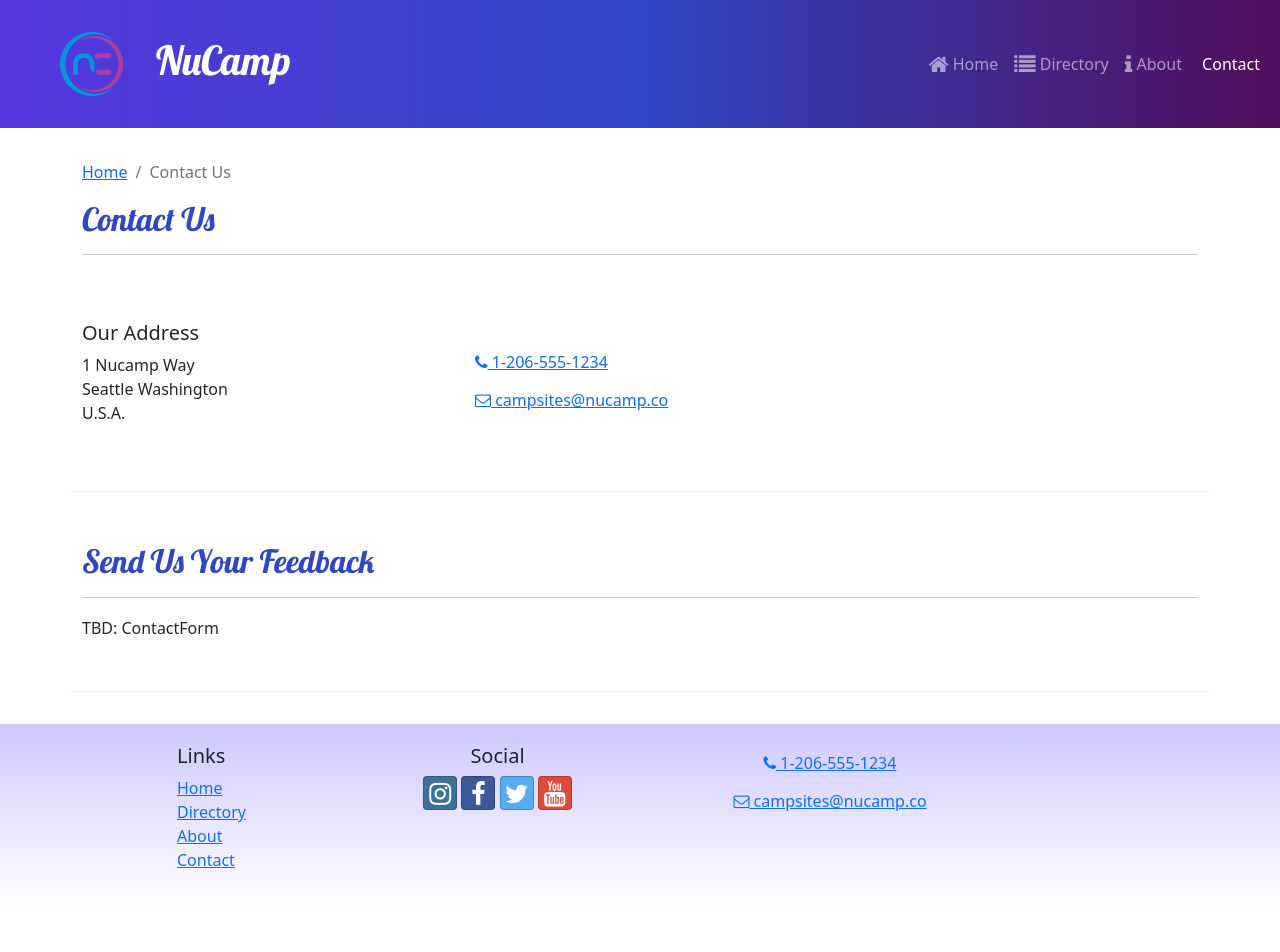
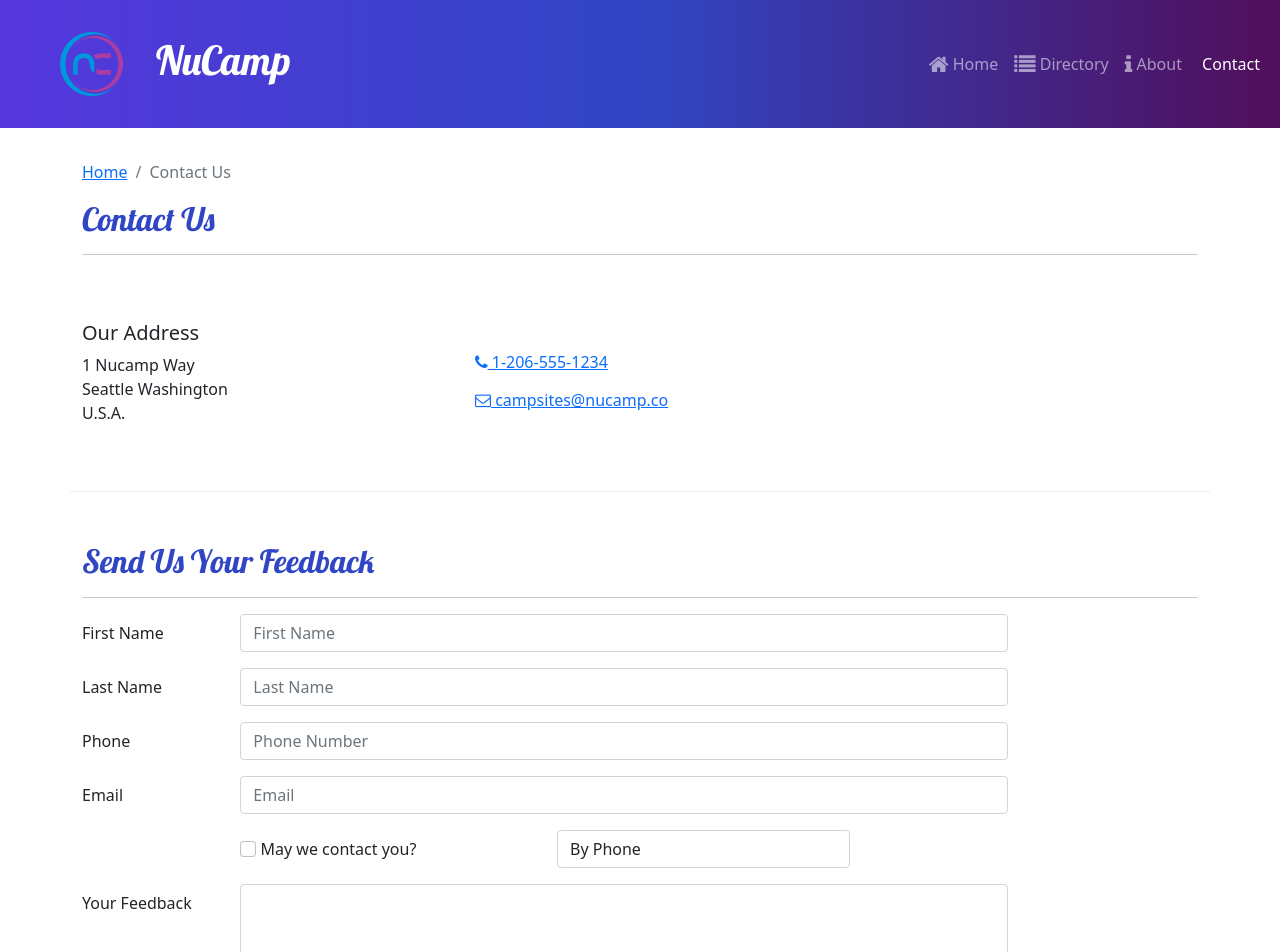
Before and after one commit to hhandcox/ReactProject, a React (Create React App) app: page /contact in a window 1280 px wide. Shown: the top 952 px of the page. Before the commit the page ends 908 px from the top, so only its background shows below. Built offline with nearby package versions, Linux system fonts and the light colour scheme.

Commit message:
ContactForm Parts 1 & 2

```diff
--- /dev/null
+++ b/src/components/ContactForm.js
@@ -0,0 +1,98 @@
+import { Button, Label, Col, FormGroup } from 'reactstrap';
+import { Formik, Field, Form } from 'formik';
+
+const ContactForm = () => {
+    return (
+        <Formik
+            initialValues={{
+                firstName: '',
+                lastName: '',
+                phoneNum: '',
+                email: '',
+                agree: false,
+                contactType: 'By Phone',
+                feedback: ''
+            }}
+            >
+            <Form>
+                <FormGroup row>
+                    <Label htmlFor='firstName' md='2'>
+                        First Name
+                    </Label>
+                    <Col md='10'>
+                    <Field  className='form-control'
+                        name='firstName'
+                        placeholder='First Name'
+                    />
+                    </Col>
+                </FormGroup>
+                <FormGroup row>
+                    <Label htmlFor='lastName' md='2'>
+                        Last Name
+                    </Label>
+                    <Col md='10'>
+                    <Field className='form-control'
+                        name='lastName'
+                        placeholder='Last Name'
+                    />
+                    </Col>
+                </FormGroup>
+                <FormGroup row>
+                    <Label htmlFor='phoneNum' md='2'>
+                        Phone
+                    </Label>
+                    <Col md='10'>
+                    <Field className='form-control'
+                        name='phoneNum'
+                        placeholder='Phone Number'
+                    />
+                    </Col>
+                </FormGroup>
+                <FormGroup row>
+                    <Label htmlFor='email' md='2'>
+                        Email
+                    </Label>
+                    <Col md='10'>
+                    <Field className='form-control'
+                        name='email'
+                        placeholder='Email'
+                    />
+                    </Col>
+                </FormGroup>
+                <FormGroup row>
+                    <Label check md={{ size: 4, offset: 2 }}>
+                        <Field
+                            name='agree'
+                            type='checkbox'
+                            className='form-check-input'
+                        />{' '}
+                        May we contact you?
+
+                    </Label>
+                    <Col md='4'>
+                    <Field className='form-control'
+                        name='contactType' as='select'>
+                            <option>By Phone</option>
+                            <option>By Email</option>
+                        </Field>
+                    </Col>
+                </FormGroup>
+                <FormGroup row>
+                    <Label htmlFor='feedback' md='2'>
+                        Your Feedback
+                    </Label>
+                    <Col md='10'>
+                    <Field className='form-control'
+                        name='feedback'
+                        as='textarea' rows='12'
+                    />
+                    </Col>
+                </FormGroup>
+                <FormGroup row>
+                </FormGroup>
+            </Form>
+        </Formik>
+    )
+}
+
+export default ContactForm;
--- a/src/pages/ContactPage.js
+++ b/src/pages/ContactPage.js
@@ -1,6 +1,6 @@
 import { Container, Col, Row } from 'reactstrap';
 import SubHeader from '../components/SubHeader';
-
+import ContactForm from '../components/ContactForm';
 
 
 const ContactPage = () => {
@@ -42,7 +42,7 @@
                     <hr />
                 </Col>
                 <Col md="10">
-                    TBD: ContactForm
+                    <ContactForm />
                 </Col>
             </Row>
         </Container>
```
